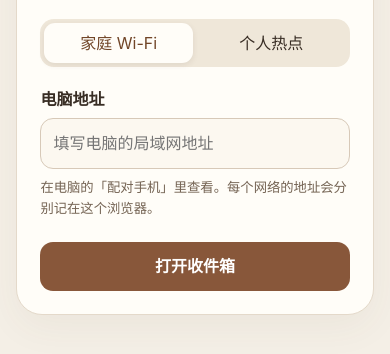
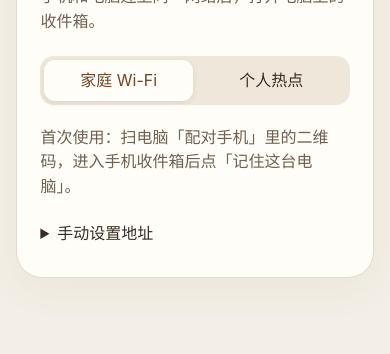
Before and after one commit to Cheneyyyy/mail-box, a plain HTML site: page index.html in a window 390 px wide. Shown: the part 326-680 px from the top of the page. Drawn offline with Linux system fonts and the light colour scheme.

Commit message:
Remember inbox addresses from the phone without typing

```diff
--- a/index.html
+++ b/index.html
@@ -30,9 +30,11 @@ small{display:block;color:#756454;margin-top:8px} #error{color:#963f33}
 <label><input type="radio" name="network" value="home" checked>家庭 Wi-Fi</label>
 <label><input type="radio" name="network" value="hotspot">个人热点</label>
 </fieldset>
+<p id="hint"></p>
+<details id="edit"><summary>手动设置地址</summary>
 <label for="addr">电脑地址</label>
-<input id="addr" type="text" spellcheck="false" autocapitalize="none" autocomplete="off" placeholder="填写电脑的局域网地址" required aria-describedby="hint">
-<small id="hint">在电脑的「配对手机」里查看。每个网络的地址会分别记在这个浏览器。</small>
+<input id="addr" type="text" spellcheck="false" autocapitalize="none" autocomplete="off" placeholder="电脑的局域网地址">
+</details>
 <small id="error" role="alert"></small>
 <button>打开收件箱</button>
 </form>
@@ -43,21 +45,32 @@ const form = document.querySelector("#entry");
 const addr = document.querySelector("#addr");
 const error = document.querySelector("#error");
 const key = "inbox-entry.";
+const button = form.querySelector("button");
 function read(name) { try { return localStorage.getItem(key + name) || ""; } catch { return ""; } }
 function save(name, value) { try { localStorage.setItem(key + name, value); } catch {} }
-form.elements.network.value = read("network") === "hotspot" ? "hotspot" : "home";
+const setup = new URLSearchParams(location.hash.slice(1));
+let incoming = destinationFor(setup.get("addr") || "");
+const preferred = setup.get("network") || read("network");
+form.elements.network.value = preferred === "hotspot" ? "hotspot" : "home";
 function showAddress() {
-  addr.value = read(form.elements.network.value);
+  addr.value = incoming || read(form.elements.network.value);
+  document.querySelector("#hint").textContent = incoming ? "已带入电脑地址。选择当前网络，点下方按钮即可记住。" :
+    addr.value ? "已记住这个网络里的电脑。" : "首次使用：扫电脑「配对手机」里的二维码，进入手机收件箱后点「记住这台电脑」。";
+  button.hidden = !addr.value && !document.querySelector("#edit").open;
+  button.textContent = incoming ? "记住并打开收件箱" : "打开收件箱";
   error.textContent = "";
 }
 showAddress();
+window.addEventListener("pageshow", event => { if (event.persisted) showAddress(); });
+document.querySelector("#edit").addEventListener("toggle", event => {
+  button.hidden = !addr.value && !event.target.open;
+});
 for (const radio of form.elements.network) radio.addEventListener("change", () => {
   save("network", form.elements.network.value);
   showAddress();
 });
-form.addEventListener("submit", event => {
-  event.preventDefault();
-  const raw = addr.value.trim().replace(/^http:\/\//i, "").replace(/\/$/, "");
+function destinationFor(value) {
+  const raw = value.trim().replace(/^http:\/\//i, "").replace(/\/$/, "");
   const match = /^([a-z0-9.-]+)(?::(\d{1,5}))?$/i.exec(raw);
   if (match) {
     const host = match[1].toLowerCase();
@@ -67,13 +80,23 @@ form.addEventListener("submit", event => {
     const localName = /^[a-z0-9](?:[a-z0-9-]{0,61}[a-z0-9])?\.local$/.test(host);
     const port = Number(match[2] || 8765);
     if ((localIP || localName) && port > 0 && port < 65536) {
-      const destination = "http://" + host + ":" + port + "/";
-      save(form.elements.network.value, destination);
-      save("network", form.elements.network.value);
-      location.assign(destination);
-      return;
+      return "http://" + host + ":" + port + "/";
     }
   }
+  return "";
+}
+form.addEventListener("submit", event => {
+  event.preventDefault();
+  const destination = destinationFor(addr.value);
+  if (destination) {
+    save(form.elements.network.value, destination);
+    save("network", form.elements.network.value);
+    incoming = "";
+    history.replaceState(null, "", location.pathname);
+    location.assign(destination);
+    return;
+  }
+  document.querySelector("#edit").open = true;
   error.textContent = "请填写电脑显示的局域网 IP 或 .local 首页地址。";
   addr.focus();
 });
```
